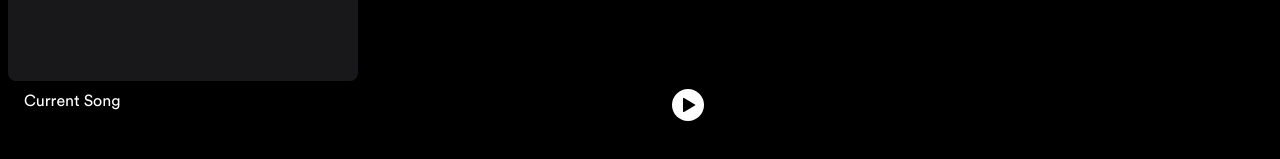
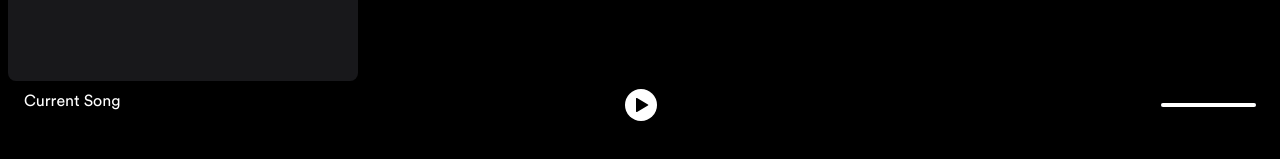
Before and after one commit to pablo6189/spotify-twitch-clone, an Astro site: page / in a window 1280 px wide. Shown: the part 603-762 px from the top of the page. Built offline with nearby package versions, Linux system fonts and the light colour scheme; Astro itself is replaced by a stand-in of ours.

Commit message:
Slider with correct styling

```diff
--- a/package.json
+++ b/package.json
@@ -13,9 +13,11 @@
     "@astrojs/react": "^3.0.3",
     "@astrojs/svelte": "^4.0.3",
     "@astrojs/tailwind": "^5.0.1",
+    "@radix-ui/react-slider": "^1.1.2",
     "@types/react": "^18.0.21",
     "@types/react-dom": "^18.0.6",
     "astro": "^3.2.3",
+    "clsx": "^2.0.0",
     "react": "^18.0.0",
     "react-dom": "^18.0.0",
     "svelte": "^4.0.0",
--- a/src/components/Player.jsx
+++ b/src/components/Player.jsx
@@ -1,5 +1,6 @@
 import { useEffect, useRef, useState } from "react"
 import { usePlayerStore } from "@/store/playerStore"
+import { Slider } from "./Slider"
 
 export const Pause = ({ className }) => (
     <svg className={className} role="img" height="16" width="16" aria-hidden="true" viewBox="0 0 16 16"><path d="M2.7 1a.7.7 0 0 0-.7.7v12.6a.7.7 0 0 0 .7.7h2.6a.7.7 0 0 0 .7-.7V1.7a.7.7 0 0 0-.7-.7H2.7zm8 0a.7.7 0 0 0-.7.7v12.6a.7.7 0 0 0 .7.7h2.6a.7.7 0 0 0 .7-.7V1.7a.7.7 0 0 0-.7-.7h-2.6z"></path></svg>
@@ -18,18 +19,18 @@ export const Volume = () => (
 )
 
 export function Player() {
-    const {isPlaying, setIsPlaying } = usePlayerStore(state => state)
+    const { isPlaying, setIsPlaying } = usePlayerStore(state => state)
     const [currentSong, setCurrentSong] = useState(null)
     const audioRef = useRef()
 
     useEffect(() => {
         audioRef.current.src = `/music/1/01.mp3`
-    } , [])
+    }, [])
 
     const handleClick = () => {
         if (isPlaying) {
             audioRef.current.pause()
-        } else{
+        } else {
             audioRef.current.play()
             audioRef.current.volume = 0.1
         }
@@ -43,18 +44,27 @@ export function Player() {
                 Current Song
             </div>
 
-            <div className="grid place-content-cen/music/1/01.mp3ter gap-4 flex-1">
+            <div className="grid place-content-center gap-4 flex-1">
                 <div className="flex justify-center">
                     <button className="bg-white rounded-full p-2" onClick={handleClick}>
                         {isPlaying ? <Pause /> : <Play />}
                     </button>
+                    <audio ref={audioRef} />
                 </div>
             </div>
 
-            <div className="grid place-content-center"></div>
-
-            <audio ref={audioRef} />
-
+            <div className="grid place-content-center">
+                <Slider
+                    defaultValue={[100]}
+                    min={0}
+                    max={100}
+                    className="w-[95px]"
+                    onValueChange={(value) => {
+                        const [newVolume] = value
+                        audioRef.current.volume = newVolume / 100
+                    }}
+                />
+            </div>
         </div>
     )
 }
--- /dev/null
+++ b/src/components/Slider.tsx
@@ -0,0 +1,31 @@
+import * as React from "react"
+import * as SliderPrimitive from "@radix-ui/react-slider"
+
+import cn from "clsx"
+
+const Slider = React.forwardRef<
+  React.ElementRef<typeof SliderPrimitive.Root>,
+  React.ComponentPropsWithoutRef<typeof SliderPrimitive.Root>
+>(({ className, ...props }, ref) => (
+  <SliderPrimitive.Root
+    ref={ref}
+    className={cn(
+      "relative flex touch-none select-none items-center group",
+      className
+    )}
+    {...props}
+  >
+    <SliderPrimitive.Track className="relative h-1 w-full grow overflow-hidden rounded-full bg-gray-800">
+      <SliderPrimitive.Range className="absolute h-full bg-white
+      group-hover:bg-green-400" />
+    </SliderPrimitive.Track>
+    <SliderPrimitive.Thumb className="hidden group-hover:block h-3 w-3 bg-white
+    rounded-full border-2 border-primary bg-background ring-offset-background
+    transition-colors focus-visible:outline-none focus-visible:ring-2
+    focus-visible:ring-ring focus-visible:ring-offset-2 disabled:pointer-events-none
+    disabled:opacity-50" />
+  </SliderPrimitive.Root>
+))
+Slider.displayName = SliderPrimitive.Root.displayName
+
+export { Slider }
```
Also changed, not shown: pnpm-lock.yaml.
